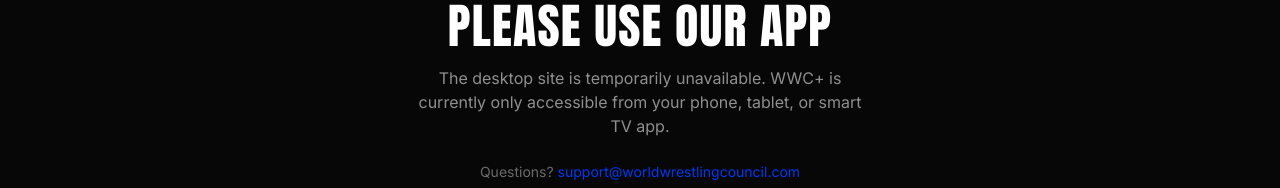
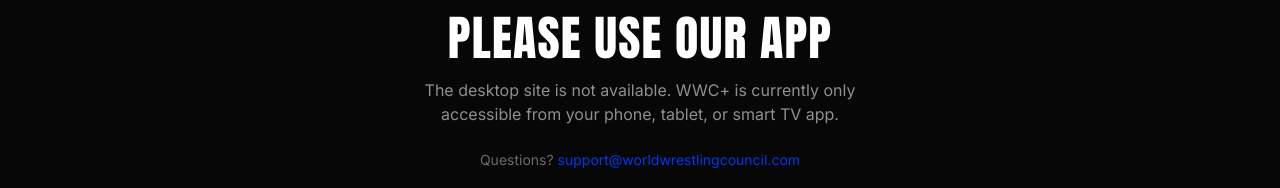
Before and after one commit to joeyrko/WWCS, a Next.js app: page /desktop-blocked in a window 1280 px wide. Shown: the part 329-517 px from the top of the page. Built offline with nearby package versions, Linux system fonts and the light colour scheme; no server answers.

Commit message:
Fix grammar in desktop-blocked page copy

```diff
--- a/app/desktop-blocked/page.tsx
+++ b/app/desktop-blocked/page.tsx
@@ -15,7 +15,7 @@
         Please Use Our App
       </h1>
       <p className="mt-4 max-w-md text-wwc-grey-400">
-        The desktop site is temporarily unavailable. WWC+ is currently only accessible from
+        The desktop site is not available. WWC+ is currently only accessible from
         your phone, tablet, or smart TV app.
       </p>
       <p className="mt-6 text-sm text-wwc-grey-500">
```
